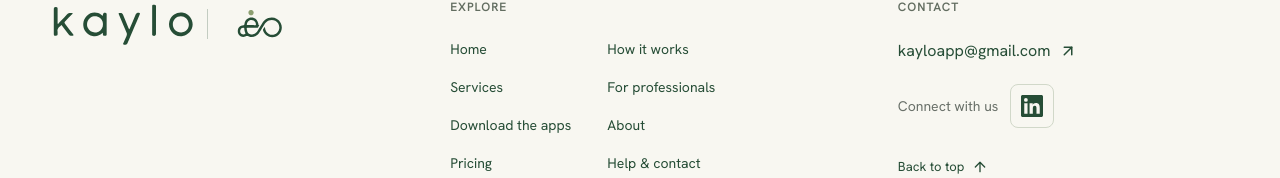
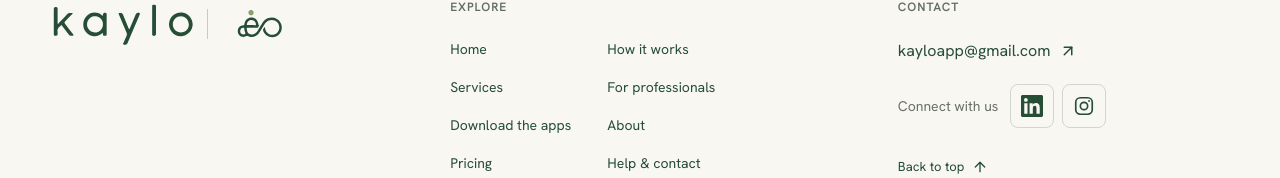
Before and after one commit to KayloLabs/kaylo-website, a Next.js app: page / in a window 1280 px wide. Shown: the part 6493-6671 px from the top of the page. Built offline with nearby package versions, Linux system fonts and the light colour scheme.

Commit message:
feat(web): add the official Instagram profile to the footer

```diff
--- a/app/brand-refresh.css
+++ b/app/brand-refresh.css
@@ -47,6 +47,7 @@ h1 em,h2 em{font-style:italic;font-weight:600}
 .footer-contact>a.back-top{margin-top:28px;font-size:13px}
 .footer-social{display:flex;align-items:center;flex-wrap:wrap;gap:8px 12px;margin-top:20px}
 .footer-social>span{font-size:14px;line-height:1.5;color:var(--muted)}
+.footer-social-links{display:flex;align-items:center;gap:8px}
 .footer-social-link{display:inline-flex;align-items:center;justify-content:center;flex:0 0 44px;width:44px;height:44px;border:1px solid #d1d8c9;border-radius:8px;color:var(--green);transition:background-color .18s,color .18s,border-color .18s}
 .footer-social-link svg{display:block;flex-shrink:0;width:22px;height:22px}
 .footer-contact .footer-social-link:hover{background:var(--green);border-color:var(--green);color:var(--paper);text-decoration:none}
--- a/components/Footer.tsx
+++ b/components/Footer.tsx
@@ -8,9 +8,9 @@ export function Footer(){return <footer className="footer"><div className="wrap"
   <a className="footer-brand-home" href={sitePath('/')} aria-label="Kaylo home"><Wordmark/><span className="footer-brand-divider" aria-hidden="true"/><LogoMark className="footer-logo-mark"/></a>
   <nav aria-label="Footer navigation"><span className="eyebrow">Explore</span><div className="footer-links"><a href={sitePath('/')}>Home</a><a href={sitePath('/#how-it-works')}>How it works</a><a href={sitePath('/services/')}>Services</a><a href={sitePath('/professionals/')}>For professionals</a><a href={sitePath('/download/')}>Download the apps</a><a href={sitePath('/about/')}>About</a><a href={sitePath('/pricing/')}>Pricing</a><a href={sitePath('/contact/')}>Help & contact</a></div></nav>
   <div className="footer-contact"><span>Contact</span><a href="mailto:kayloapp@gmail.com">kayloapp@gmail.com <ArrowUpRight size={18}/></a>
-   <div className="footer-social"><span>Connect with us</span>{officialProfiles.map(profile=><a key={profile.url} className="footer-social-link" href={profile.url} target="_blank" rel="me noopener noreferrer" aria-label={`Kaylo on ${profile.name} (opens in a new tab)`} title={profile.name}>
-    <svg viewBox="0 0 24 24" width="22" height="22" fill="currentColor" aria-hidden="true" focusable="false"><path d="M20.447 20.452h-3.554v-5.569c0-1.328-.027-3.037-1.852-3.037-1.853 0-2.136 1.445-2.136 2.939v5.667H9.351V9h3.414v1.561h.046c.476-.9 1.637-1.85 3.37-1.85 3.601 0 4.267 2.37 4.267 5.455v6.286zM5.337 7.433a2.062 2.062 0 1 1 0-4.124 2.062 2.062 0 0 1 0 4.124zM7.119 20.452H3.555V9h3.564v11.452zM22.225 0H1.771C.792 0 0 .774 0 1.729v20.542C0 23.227.792 24 1.771 24h20.451C23.2 24 24 23.227 24 22.271V1.729C24 .774 23.2 0 22.222 0z"/></svg>
-   </a>)}</div>
+   <div className="footer-social"><span>Connect with us</span><div className="footer-social-links">{officialProfiles.map(profile=><a key={profile.url} className="footer-social-link" href={profile.url} target="_blank" rel="me noopener noreferrer" aria-label={`Kaylo on ${profile.name} (opens in a new tab)`} title={profile.name}>
+    {profile.name==='Instagram' ? <svg viewBox="0 0 24 24" width="22" height="22" fill="none" stroke="currentColor" strokeWidth="1.8" aria-hidden="true" focusable="false"><rect x="3" y="3" width="18" height="18" rx="5"/><circle cx="12" cy="12" r="4"/><circle cx="17.5" cy="6.5" r="1" fill="currentColor" stroke="none"/></svg> : <svg viewBox="0 0 24 24" width="22" height="22" fill="currentColor" aria-hidden="true" focusable="false"><path d="M20.447 20.452h-3.554v-5.569c0-1.328-.027-3.037-1.852-3.037-1.853 0-2.136 1.445-2.136 2.939v5.667H9.351V9h3.414v1.561h.046c.476-.9 1.637-1.85 3.37-1.85 3.601 0 4.267 2.37 4.267 5.455v6.286zM5.337 7.433a2.062 2.062 0 1 1 0-4.124 2.062 2.062 0 0 1 0 4.124zM7.119 20.452H3.555V9h3.564v11.452zM22.225 0H1.771C.792 0 0 .774 0 1.729v20.542C0 23.227.792 24 1.771 24h20.451C23.2 24 24 23.227 24 22.271V1.729C24 .774 23.2 0 22.222 0z"/></svg>}
+   </a>)}</div></div>
    <a className="back-top" href="#main">Back to top <ArrowUp size={16}/></a></div>
  </div>
  <div className="footer-bottom"><span>© {new Date().getFullYear()} Kaylo</span><div><a className="footer-link" href={sitePath('/privacy/')}>Privacy</a><a className="footer-link" href={sitePath('/account-deletion/')}>Account deletion</a><a className="footer-link" href={sitePath('/terms/')}>Terms</a><a className="footer-link" href={sitePath('/refund-policy/')}>Cancellation & refunds</a></div></div>
--- a/lib/site-metadata.ts
+++ b/lib/site-metadata.ts
@@ -3,10 +3,10 @@ import type { Metadata } from 'next';
 // Canonical URLs stay on the public domain in both root and Pages exports.
 // Asset/link routing remains independent through NEXT_PUBLIC_BASE_PATH.
 export const canonicalSiteOrigin = 'https://kaylo.in';
-// Official profiles that Kaylo controls and that link back to kaylo.in.
-// Add a profile only after confirming both directions of the link.
+// Official profiles supplied by Kaylo. Use canonical URLs without share tracking.
 export const officialProfiles = [
   { name: 'LinkedIn', url: 'https://www.linkedin.com/company/kayloapp/' },
+  { name: 'Instagram', url: 'https://www.instagram.com/kaylo_app/' },
 ] as const;
 export const publicPagePaths = [
   '/', '/about/', '/services/', '/professionals/', '/pricing/', '/contact/',
```
Also changed, not shown: 1 other file (tests, documents, lock files or other folders).
